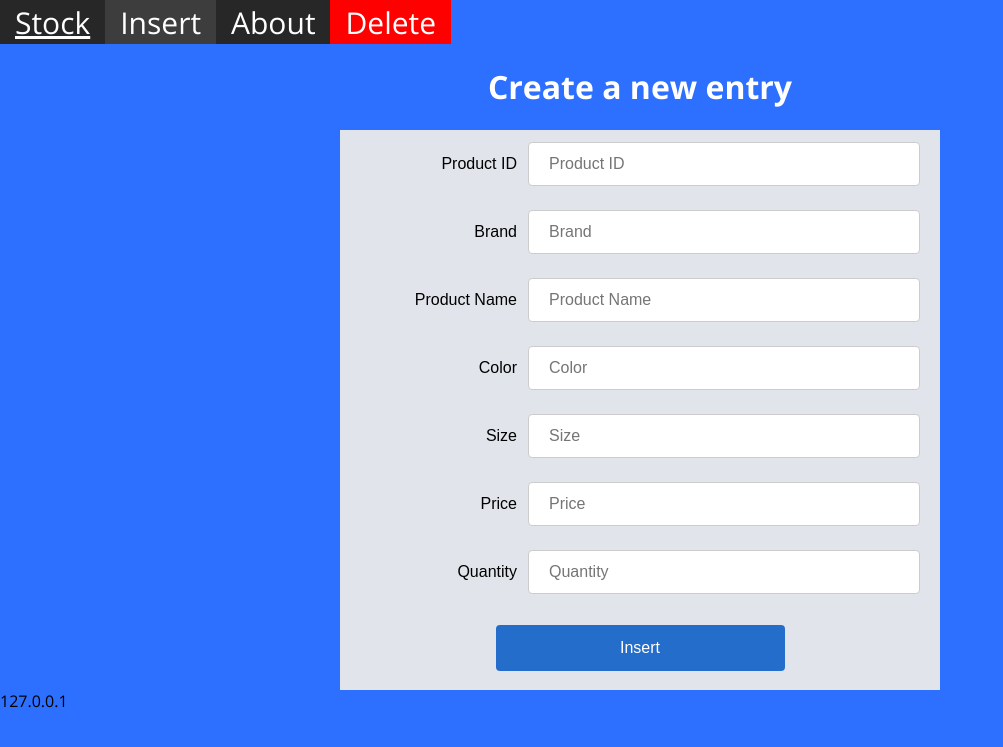
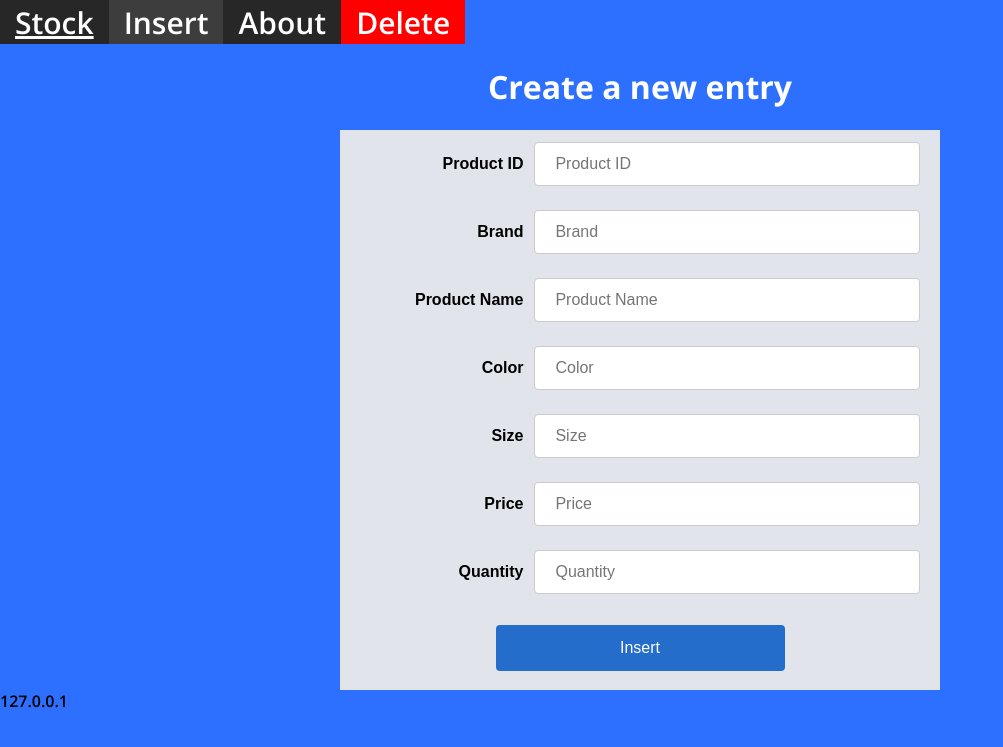
Before and after one commit to AbidAlWassie/Stock-Management-System, a PHP site: page /insert.php in a window 1280 px wide. Shown: the top 747 px of the page, without its empty margins (0-1003 px from the left). Run offline with PHP 8.4, Linux system fonts and the light colour scheme; tables that the repository leaves empty or names only in its code hold one stand-in row (values such as "Sample post"); data that the repository does not hold is empty.

Commit message:
updated project

```diff
--- a/fonts/stylesheet.css
+++ b/fonts/stylesheet.css
@@ -1,5 +1,14 @@
 body {
   font-family: 'Open Sans' !important;
+  font-weight: 600;
+}
+
+body > * {
+  font-family: 'Open Sans' !important;
+}
+
+td {
+  font-weight: 600;
 }
 
 @font-face {
```
